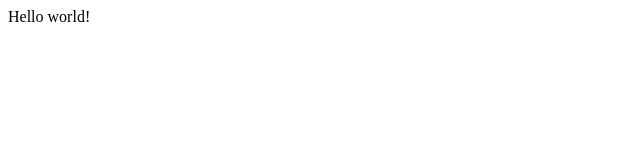
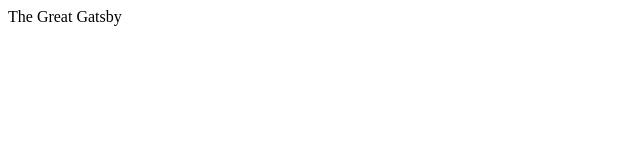
Before and after one commit to adityasanil/gatsby-hello, a Gatsby site: page / in a window 1280 px wide. Shown: the full height of the page, 0-640 px from the left. Built offline with nearby package versions, Linux system fonts and the light colour scheme; Gatsby itself is replaced by a stand-in of ours.

Commit message:
Hello Gatsby

```diff
--- a/src/pages/index.js
+++ b/src/pages/index.js
@@ -1,5 +1,5 @@
 import React from "react"
 
 export default function Home() {
-  return <div>Hello world!</div>
+  return <div>The Great Gatsby</div>
 }
```
